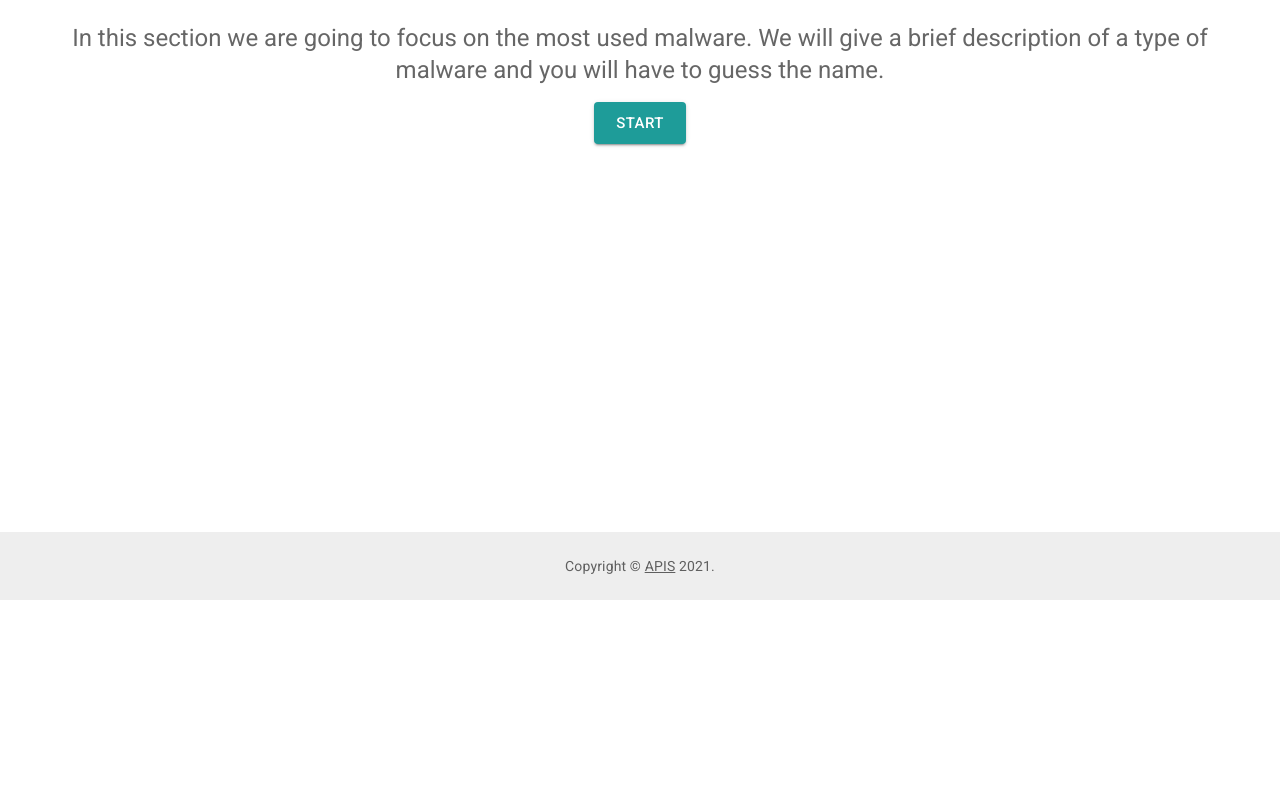
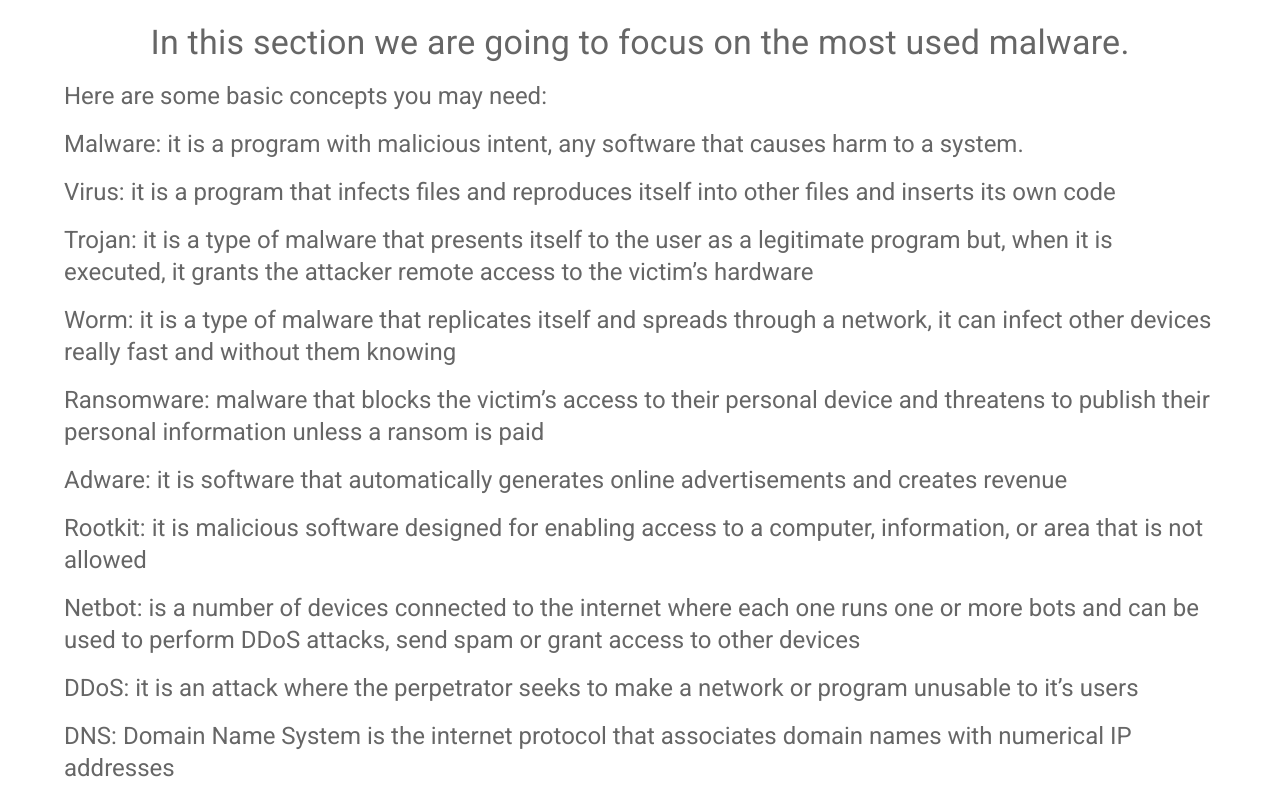
Before and after one commit to PatoGuereque/Proyecto-APIS, a React (Create React App) app: page /malware in a window 1280 px wide. Shown: the part 200-1000 px from the top of the page. Before the commit the page ends 800 px from the top, so only its background shows below. Built offline with nearby package versions, Linux system fonts and the light colour scheme.

Commit message:
added malware definitions

```diff
--- a/src/views/Malware/Malware.jsx
+++ b/src/views/Malware/Malware.jsx
@@ -9,8 +9,7 @@ const MalwareView = () => {
     <Box
       sx={{
         bgcolor: 'background.paper',
-        pt: 8,
-        pb: 6,
+
         justifyContent: 'center',
       }}
     >
@@ -34,9 +33,25 @@ const MalwareView = () => {
             color="text.secondary"
             paragraph
           >
-            In this section we are going to focus on the most used malware. We
-            will give a brief description of a type of malware and you will have
-            to guess the name.
+            Now that we know more about the types of malware that exist, lets se
+            how much you can remember.
+          </Typography>
+          <Typography
+            variant="h5"
+            align="center"
+            color="text.secondary"
+            paragraph
+          >
+            We will give a brief description of a type of malware and you will
+            have to guess the which one it is.
+          </Typography>
+          <Typography
+            variant="h5"
+            align="center"
+            color="text.secondary"
+            paragraph
+          >
+            ¿Ready?
           </Typography>
 
           <Button
@@ -44,7 +59,7 @@ const MalwareView = () => {
             size="large"
             onClick={() => setQuizActive(true)}
           >
-            Start
+            Yeah!
           </Button>
         </Container>
       )}
--- /dev/null
+++ b/src/views/Malware/MalwareConcepts.jsx
@@ -0,0 +1,63 @@
+import React from 'react';
+import { Typography, Box } from '@mui/material';
+
+const MalwareConcepts = () => (
+  <Box>
+    <Typography variant="h4" align="center" color="text.secondary" paragraph>
+      In this section we are going to focus on the most used malware.
+    </Typography>
+    <Typography variant="h5" align="left" color="text.secondary" paragraph>
+      Here are some basic concepts you may need:
+    </Typography>
+    <Typography variant="h5" align="left" color="text.secondary" paragraph>
+      Malware: it is a program with malicious intent, any software that causes
+      harm to a system.
+    </Typography>
+    <Typography variant="h5" align="left" color="text.secondary" paragraph>
+      Virus: it is a program that infects files and reproduces itself into other
+      files and inserts its own code
+    </Typography>
+    <Typography variant="h5" align="left" color="text.secondary" paragraph>
+      Trojan: it is a type of malware that presents itself to the user as a
+      legitimate program but, when it is executed, it grants the attacker remote
+      access to the victim’s hardware
+    </Typography>
+    <Typography variant="h5" align="left" color="text.secondary" paragraph>
+      Worm: it is a type of malware that replicates itself and spreads through a
+      network, it can infect other devices really fast and without them knowing
+    </Typography>
+    <Typography variant="h5" align="left" color="text.secondary" paragraph>
+      Ransomware: malware that blocks the victim’s access to their personal
+      device and threatens to publish their personal information unless a ransom
+      is paid
+    </Typography>
+    <Typography variant="h5" align="left" color="text.secondary" paragraph>
+      Adware: it is software that automatically generates online advertisements
+      and creates revenue
+    </Typography>
+    <Typography variant="h5" align="left" color="text.secondary" paragraph>
+      Rootkit: it is malicious software designed for enabling access to a
+      computer, information, or area that is not allowed
+    </Typography>
+    <Typography variant="h5" align="left" color="text.secondary" paragraph>
+      Netbot: is a number of devices connected to the internet where each one
+      runs one or more bots and can be used to perform DDoS attacks, send spam
+      or grant access to other devices
+    </Typography>
+    <Typography variant="h5" align="left" color="text.secondary" paragraph>
+      DDoS: it is an attack where the perpetrator seeks to make a network or
+      program unusable to it’s users
+    </Typography>
+    <Typography variant="h5" align="left" color="text.secondary" paragraph>
+      DNS: Domain Name System is the internet protocol that associates domain
+      names with numerical IP addresses
+    </Typography>
+    <Typography variant="h5" align="left" color="text.secondary" paragraph>
+      MITM: known as “Man in the middle” attack, it’s when the attacker secretly
+      spoofs the communication between two parties and inserts himself in the
+      middle
+    </Typography>
+  </Box>
+);
+
+export default MalwareConcepts;
--- a/src/views/Malware/MalwareGloss.jsx
+++ b/src/views/Malware/MalwareGloss.jsx
@@ -0,0 +1,46 @@
+import { Typography, Container, Button, Box } from '@mui/material';
+import React, { useState } from 'react';
+import MalwareView from './Malware';
+import MalwareConcepts from './MalwareConcepts';
+
+const MalwareGloss = () => {
+  const [quizActive, setQuizActive] = useState(false);
+
+  return (
+    <Box
+      sx={{
+        bgcolor: 'background.paper',
+        pt: 8,
+        pb: 6,
+        justifyContent: 'center',
+      }}
+    >
+      {quizActive ? (
+        <MalwareView />
+      ) : (
+        <Container maxWidth="lg" align="center">
+          <Typography
+            component="h1"
+            variant="h2"
+            align="center"
+            color="text.primary"
+            gutterBottom
+          >
+            Malware
+          </Typography>
+          <MalwareConcepts />
+
+          <Button
+            variant="contained"
+            size="large"
+            onClick={() => setQuizActive(true)}
+          >
+            Start
+          </Button>
+        </Container>
+      )}
+    </Box>
+  );
+};
+
+export default MalwareGloss;
--- a/src/views/routes.jsx
+++ b/src/views/routes.jsx
@@ -1,6 +1,7 @@
 import AboutView from './About';
 import MainView from './Main';
-import MalwareView from'./Malware/Malware';
+
+import MalwareGloss from './Malware/MalwareGloss';
 import PhishingView from './Phishing';
 import SocialEngineeringView from './SocialEngineering';
 import ExampleEmailView from './ExampleEmail';
@@ -19,7 +20,7 @@ const routes = [
   {
     name: 'Malware',
     to: '/malware',
-    component: MalwareView,
+    component: MalwareGloss,
   },
   {
     name: 'Social Engineering',
```
